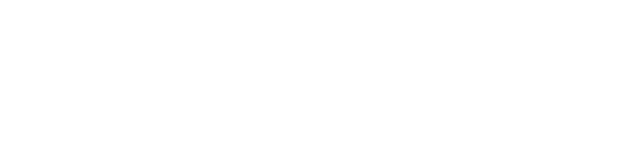
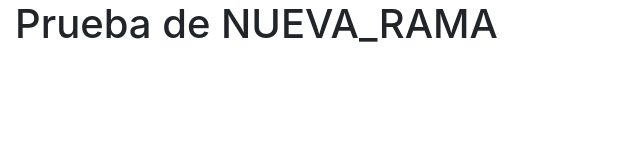
Before and after one commit to claudiomaurizi/Suecia, a plain HTML site: page index.html in a window 1280 px wide. Shown: the whole page, without its empty margins (0-640 px from the left). Drawn offline with nearby package versions, Linux system fonts and the light colour scheme.

Commit message:
agregué un nuevo h1

```diff
--- a/index.html
+++ b/index.html
@@ -9,6 +9,8 @@
 </head>
 <body class="container-fluid">
 
+  <h1>Prueba de NUEVA_RAMA</h1>
+
 	<script src="https://code.jquery.com/jquery-3.5.1.slim.min.js" integrity="sha384-DfXdz2htPH0lsSSs5nCTpuj/zy4C+OGpamoFVy38MVBnE+IbbVYUew+OrCXaRkfj" crossorigin="anonymous"></script>
 	<script src="https://cdn.jsdelivr.net/npm/popper.js@1.16.0/dist/umd/popper.min.js" integrity="sha384-Q6E9RHvbIyZFJoft+2mJbHaEWldlvI9IOYy5n3zV9zzTtmI3UksdQRVvoxMfooAo" crossorigin="anonymous"></script>
 	<script src="https://stackpath.bootstrapcdn.com/bootstrap/4.5.0/js/bootstrap.min.js" integrity="sha384-OgVRvuATP1z7JjHLkuOU7Xw704+h835Lr+6QL9UvYjZE3Ipu6Tp75j7Bh/kR0JKI" crossorigin="anonymous"></script>
```
